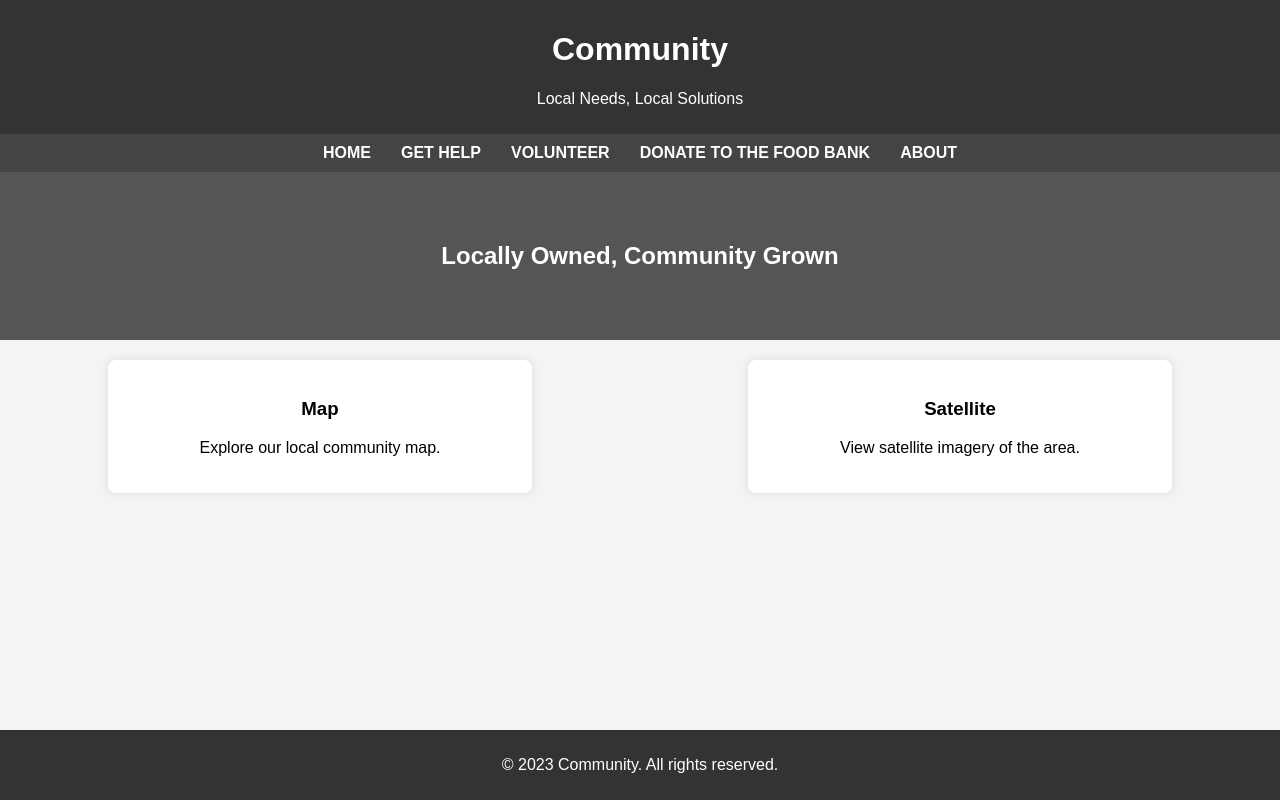
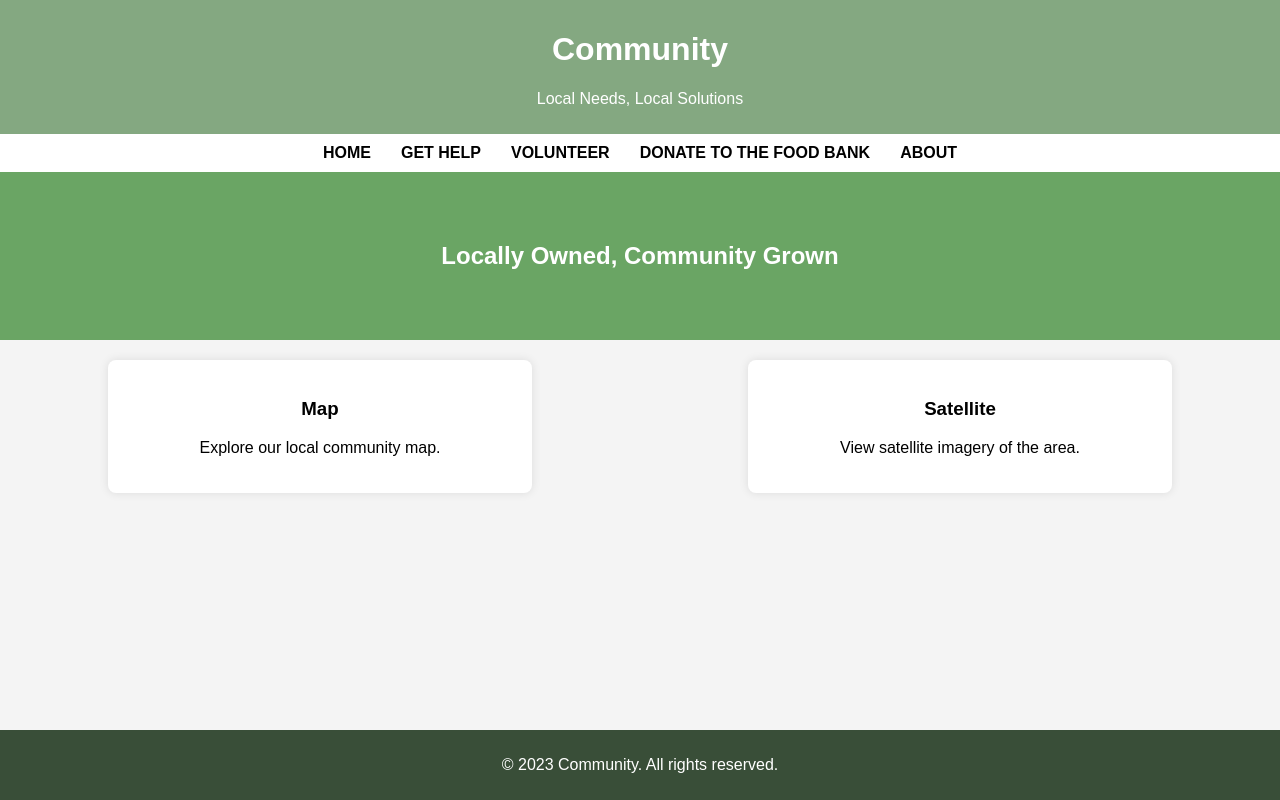
Before and after one commit to jlinares12/CPSC362-Project, a Flask app: page / in a window 1280 px wide. Run offline with Flask 3, Linux system fonts and the light colour scheme.

Commit message:
made the color scheme of the home page fit a better color scheme

```diff
--- a/static/styles/home.css
+++ b/static/styles/home.css
@@ -8,7 +8,7 @@ body {
     background-color: #f4f4f4;
 }
 header {
-    background-color: #333;
+    background-color: #84a881;
     color: white;
     padding: 10px 0;
     width: 100%;
@@ -17,12 +17,12 @@ header {
 nav {
     display: flex;
     justify-content: center;
-    background-color: #444;
+    background-color: #ffffff;
     width: 100%;
     padding: 10px 0;
 }
 nav a {
-    color: white;
+    color: black;
     text-decoration: none;
     margin: 0 15px;
     font-weight: bold;
@@ -30,7 +30,7 @@ nav a {
 .hero {
     text-align: center;
     padding: 50px 20px;
-    background-color: #555;
+    background-color: #6aa564;
     color: white;
     width: 100%;
 }
@@ -49,7 +49,7 @@ nav a {
     text-align: center;
 }
 footer {
-    background-color: #333;
+    background-color: #394e38;
     color: white;
     text-align: center;
     padding: 10px 0;
```
